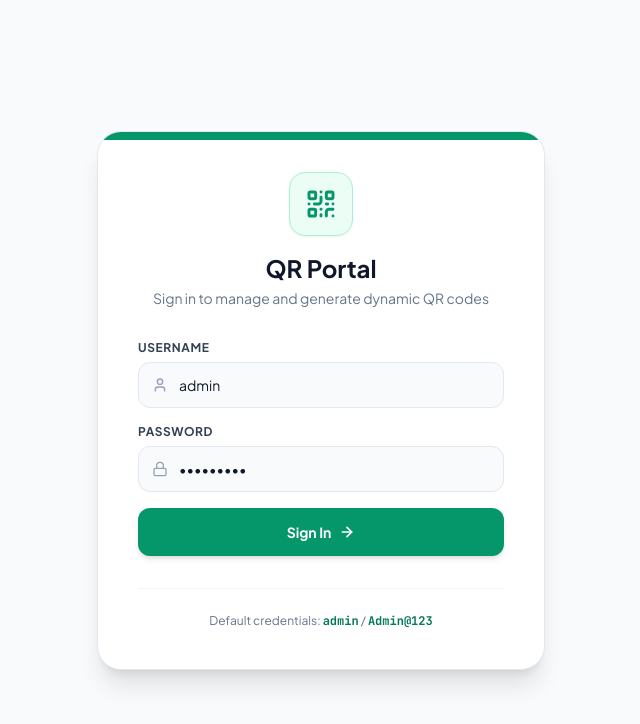
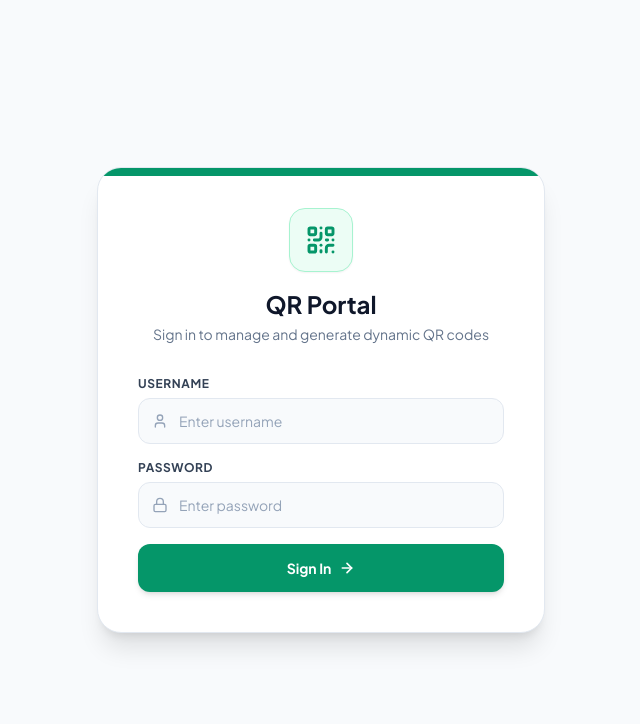
Before and after one commit to village-coders/Hfa-Qr-generator, a React (Vite) app: page / in a window 1280 px wide. Shown: the top 724 px of the page, without its empty margins (319-959 px from the left). Built offline with nearby package versions, Linux system fonts and the light colour scheme; no server answers.

Commit message:
Removed default credentials hint from login page

```diff
--- a/src/pages/LoginPage.jsx
+++ b/src/pages/LoginPage.jsx
@@ -1,11 +1,11 @@
 import React, { useState } from 'react';
-import { QrCode, Lock, User, ArrowRight, Loader2, AlertCircle, ShieldCheck } from 'lucide-react';
+import { QrCode, Lock, User, ArrowRight, Loader2, AlertCircle } from 'lucide-react';
 import { useAuth } from '../context/AuthContext';
 
 export default function LoginPage() {
   const { login } = useAuth();
-  const [username, setUsername] = useState('admin');
-  const [password, setPassword] = useState('Admin@123');
+  const [username, setUsername] = useState('');
+  const [password, setPassword] = useState('');
   const [loading, setLoading] = useState(false);
   const [error, setError] = useState('');
 
@@ -109,13 +109,6 @@ export default function LoginPage() {
 
         </form>
 
-        {/* Demo hints */}
-        <div className="mt-8 pt-6 border-t border-slate-100 text-center">
-          <p className="text-xs text-slate-500">
-            Default credentials: <strong className="text-emerald-700 font-mono">admin</strong> / <strong className="text-emerald-700 font-mono">Admin@123</strong>
-          </p>
-        </div>
-
       </div>
     </div>
   );
```
Also changed, not shown: 1 other file (tests, documents, lock files or other folders).
